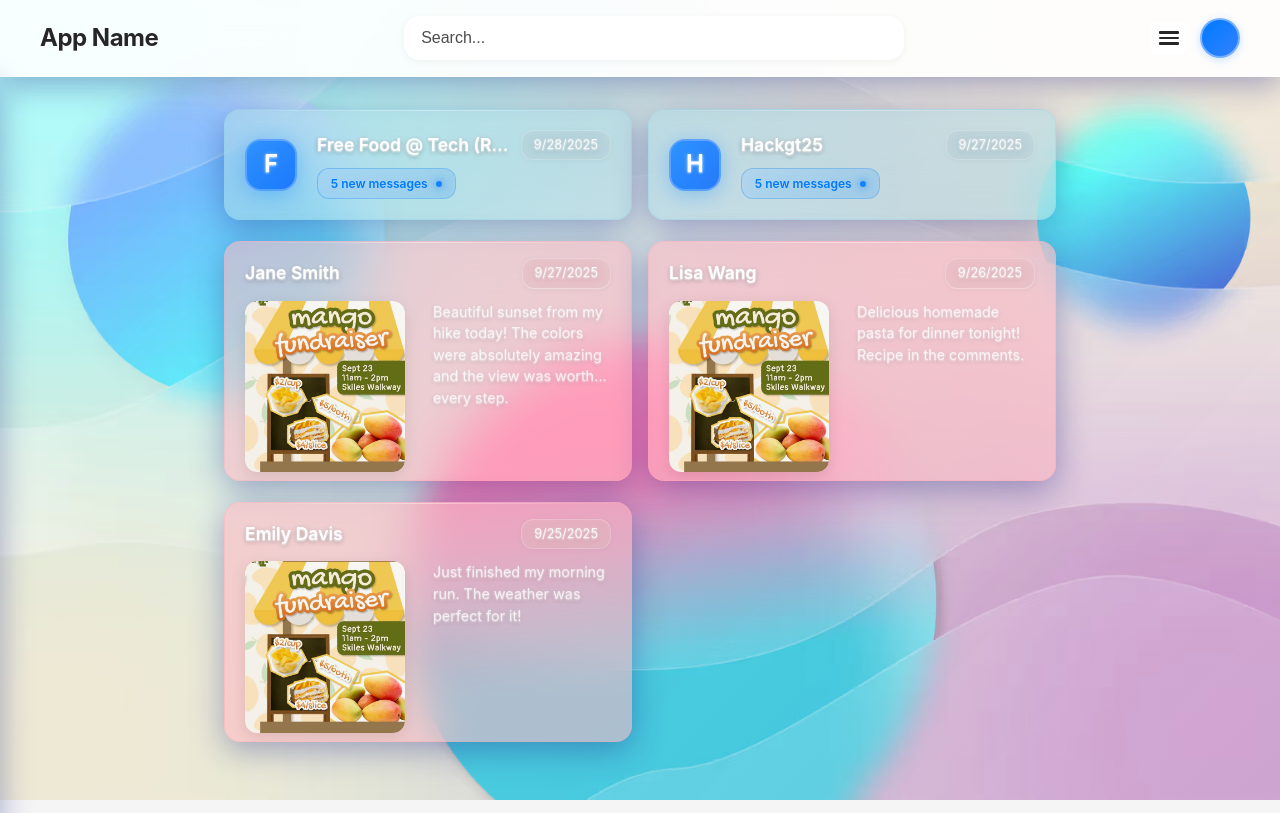
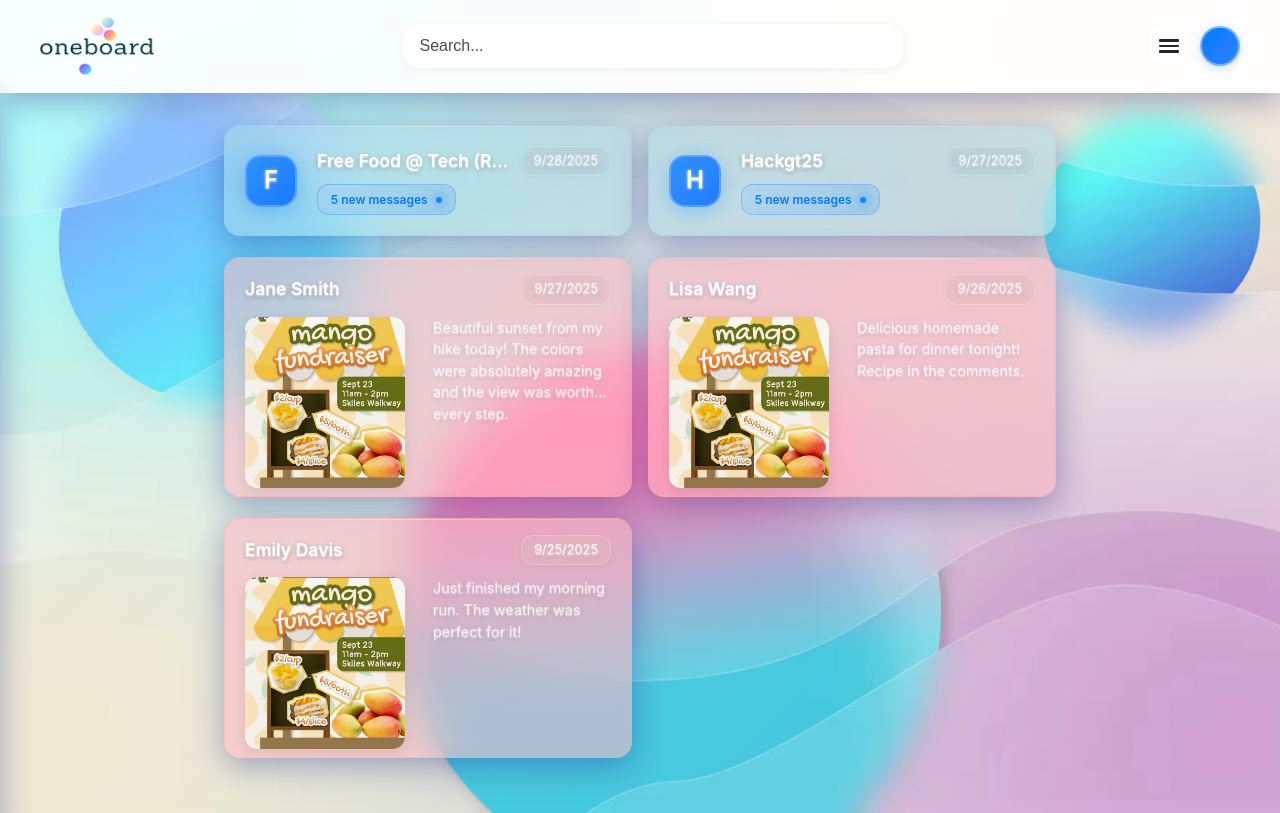
Before and after one commit to EuanHam/hackgt-25, a React (Vite) app in the folder client/: page / in a window 1280 px wide. Built offline with nearby package versions, Linux system fonts and the light colour scheme; no server answers.

Commit message:
added logo

```diff
--- a/client/src/components/Header.tsx
+++ b/client/src/components/Header.tsx
@@ -1,5 +1,6 @@
 import React from 'react';
 import './Header.css';
+import logo from '../../public/logo.png';
 
 interface HeaderProps {
   onHamburgerClick: () => void;
@@ -24,9 +25,7 @@ const Header = React.forwardRef<HTMLElement, HeaderProps>(
       <header className = "header" ref={ref}>
         <div className="header-content">
           {/* App Name on the left */}
-          <div className="app-name">
-            <h1>App Name</h1>
-          </div>
+            <img src={logo} alt="alternatetext" width={115} height={60} />
           {/* Search bar in the center */}
           <div className="search-container">
             <input
```
Also changed, not shown: client/public/logo.png (added).
